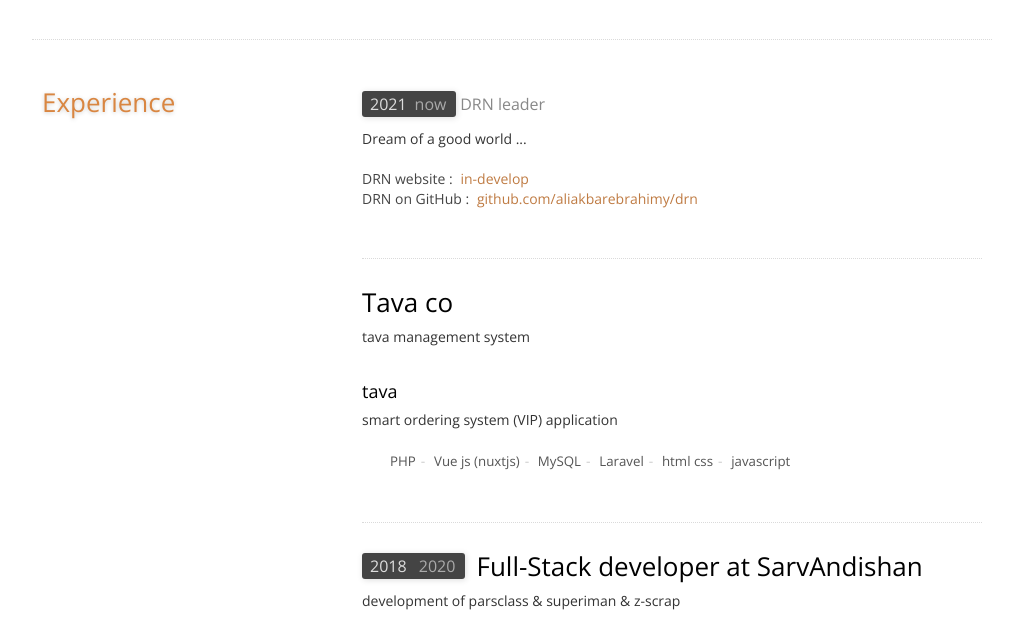
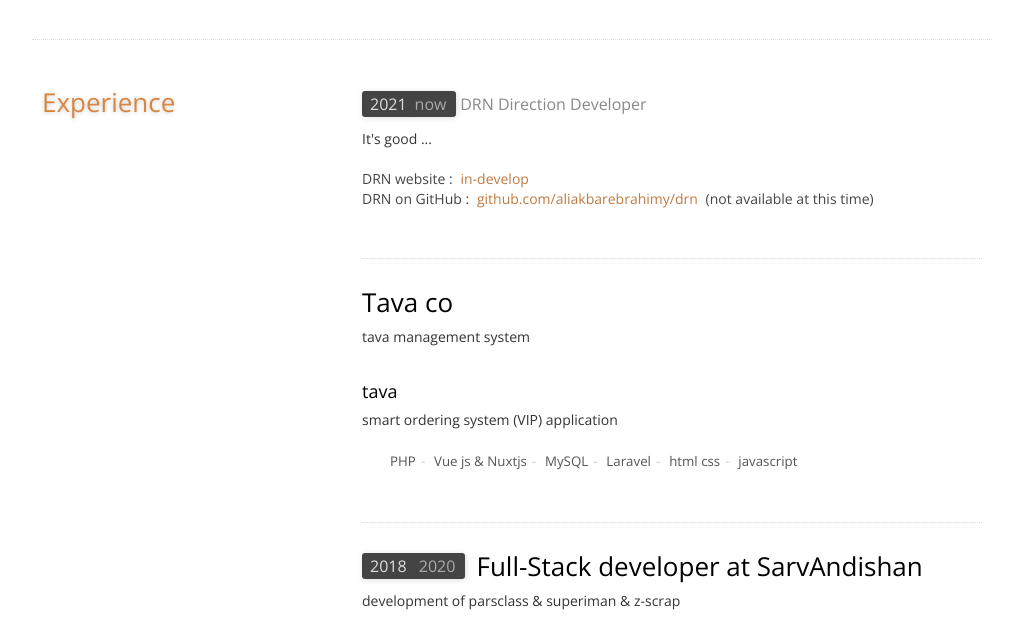
Before and after one commit to aliakbarebrahimy/aliakbarebrahimy.github.io, a plain HTML site: page index.html in a window 1280 px wide. Shown: the part 150-778 px from the top of the page, without its empty margins (128-1151 px from the left). Drawn offline with nearby package versions, Linux system fonts and the light colour scheme; a web font is replaced by a local one.

Commit message:
Update index.html

```diff
--- a/index.html
+++ b/index.html
@@ -49,10 +49,10 @@
 	</div>
 	<div class="two-thirds column" section="experience">
 
-		<h3><span class="date"><span>2021<span class="duration">now</span></span> DRN leader</h3>
-                <p>Dream of a good world ...</p>
+		<h3><span class="date"><span>2021<span class="duration">now</span></span> DRN Direction Developer</h3>
+                <p>It's good ...</p>
 		DRN website : <a href="https://github.com/aliakbarebrahimy" target="_blank">in-develop</a> <br>
-		DRN on GitHub : <a href="https://github.com/aliakbarebrahimy/DRN" target="_blank">github.com/aliakbarebrahimy/drn</a>
+		DRN on GitHub : <a href="https://github.com/aliakbarebrahimy/DRN" target="_blank">github.com/aliakbarebrahimy/drn</a> (not available at this time)
 		<hr/>
 		<h3>Tava co</h3>
 		<p>tava management system</p>
@@ -63,7 +63,7 @@
 		<ul>
 			<li class="taglist">
 			<span class="tag">PHP</span>-
-			<span class="tag">Vue js (nuxtjs)</span>-
+			<span class="tag">Vue js & Nuxtjs</span>-
 			<span class="tag">MySQL</span>-
 			<span class="tag">Laravel</span>-
 			<span class="tag">html css</span>-
```
